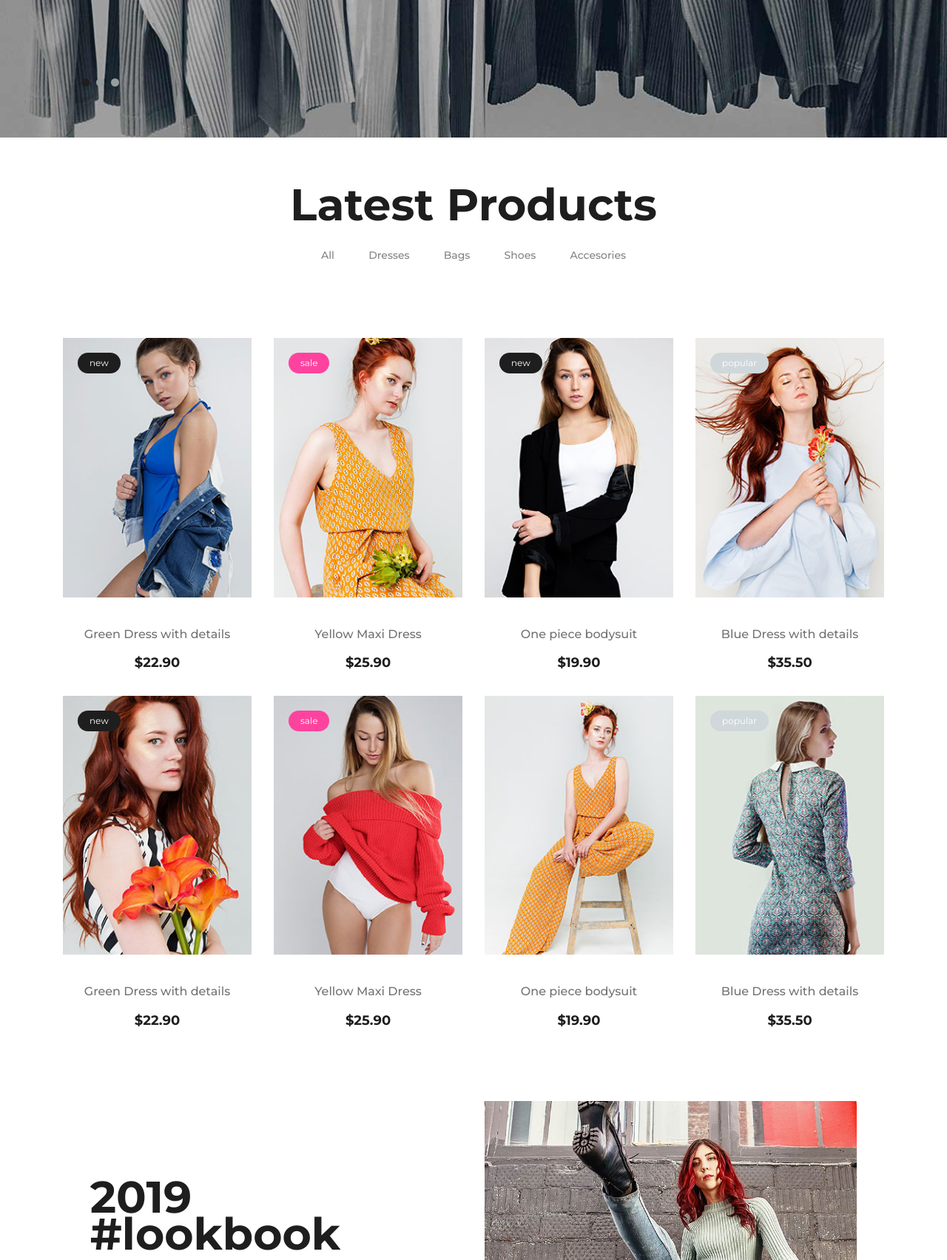
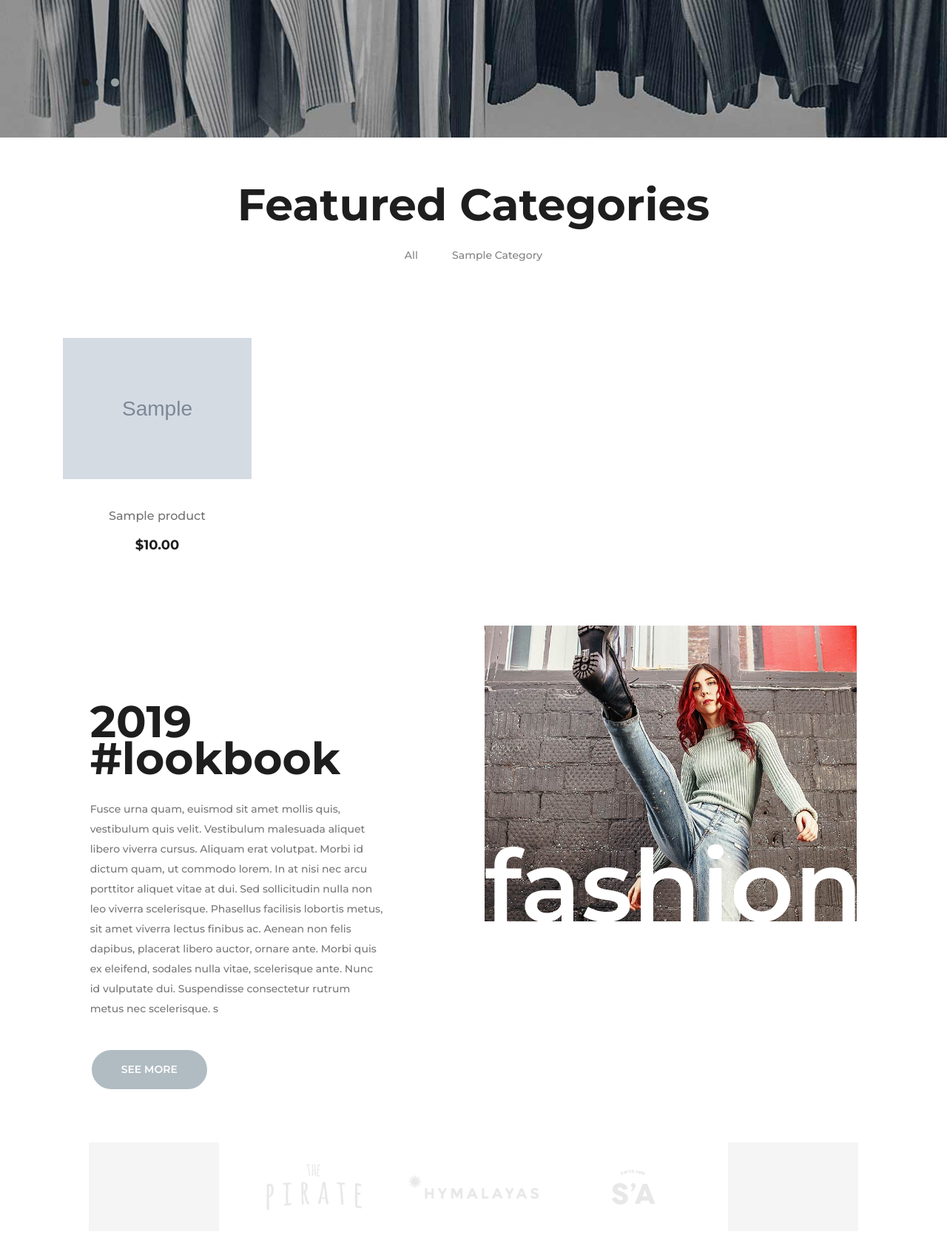
Before and after one commit to rabeyasumi/django-ecommerce, a Django app: page / in a window 1280 px wide. Shown: the part 743-2447 px from the top of the page at 74% size. Run offline with Django 5.2, Linux system fonts and the light colour scheme; tables that the repository leaves empty hold one stand-in row (values such as "Sample post"); grey boxes marked "Sample" are stand-in pictures; some libraries are stand-ins or nearby versions; grey boxes are pictures that could not be loaded.

Commit message:
Add dynamic category filtering on homepage

```diff
--- a/product/views.py
+++ b/product/views.py
@@ -1,8 +1,24 @@
 from django.views import generic
+from .models import(
+    Category,
+    Product,
+    Slider
+)
 
 # Create your views here.
 class Home(generic.TemplateView):
     template_name = 'home.html'
 
+    def get_context_data(self, **kwargs):
+        context = super().get_context_data(**kwargs)
+        context.update(
+            {
+                'featured_categories': Category.objects.filter(featured=True),
+                'featured_products': Product.objects.filter(featured=True),
+                'sliders': Slider.objects.filter(show=True)
+            }
+        )
+        return context
+
 class ProductDetails(generic.TemplateView):
     template_name = 'product/product-details.html'
--- a/templates/home.html
+++ b/templates/home.html
@@ -12,114 +12,33 @@
             <div class="row">
                 <div class="col-lg-12 text-center">
                     <div class="section-title">
-                        <h2>Latest Products</h2>
+                        <h2>Featured Categories</h2>
                     </div>
                     <ul class="product-controls">
                         <li data-filter="*">All</li>
-                        <li data-filter=".dresses">Dresses</li>
-                        <li data-filter=".bags">Bags</li>
-                        <li data-filter=".shoes">Shoes</li>
-                        <li data-filter=".accesories">Accesories</li>
+                        {% for category in categories %}
+                        <li data-filter=".{{category.slug}}">{{category.title|title}}</li>
+                        {% endfor %}
                     </ul>
                 </div>
             </div>
         </div>
         <div class="row" id="product-list">
-            <div class="col-lg-3 col-sm-6 mix all dresses bags">
+            {% for category in categories %}
+            {% for product in category.products.all %}
+            <div class="col-lg-3 col-sm-6 mix {{category.slug}}">
                 <div class="single-product-item">
                     <figure>
-                        <a href="#"><img src="{% static 'img/products/img-1.jpg' %}" alt=""></a>
-                        <div class="p-status">new</div>
+                        <a href="#"><img src="{{product.thumbnail}}" alt=""></a>
                     </figure>
                     <div class="product-text">
-                        <h6>Green Dress with details</h6>
-                        <p>$22.90</p>
+                        <h6>{{product.title}}</h6>
+                        <p>${{product.price}}</p>
                     </div>
                 </div>
             </div>
-            <div class="col-lg-3 col-sm-6 mix all dresses bags">
-                <div class="single-product-item">
-                    <figure>
-                        <a href="#"><img src="{% static 'img/products/img-2.jpg' %}"></a>
-                        <div class="p-status sale">sale</div>
-                    </figure>
-                    <div class="product-text">
-                        <h6>Yellow Maxi Dress</h6>
-                        <p>$25.90</p>
-                    </div>
-                </div>
-            </div>
-            <div class="col-lg-3 col-sm-6 mix all shoes accesories">
-                <div class="single-product-item">
-                    <figure>
-                        <a href="#"><img src="{% static 'img/products/img-3.jpg' %}" alt=""></a>
-                        <div class="p-status">new</div>
-                    </figure>
-                    <div class="product-text">
-                        <h6>One piece bodysuit</h6>
-                        <p>$19.90</p>
-                    </div>
-                </div>
-            </div>
-            <div class="col-lg-3 col-sm-6 mix all shoes accesories">
-                <div class="single-product-item">
-                    <figure>
-                        <a href="#"><img src="{% static 'img/products/img-4.jpg' %}" alt=""></a>
-                        <div class="p-status popular">popular</div>
-                    </figure>
-                    <div class="product-text">
-                        <h6>Blue Dress with details</h6>
-                        <p>$35.50</p>
-                    </div>
-                </div>
-            </div>
-            <div class="col-lg-3 col-sm-6 mix all dresses shoes">
-                <div class="single-product-item">
-                    <figure>
-                        <a href="#"><img src="{% static 'img/products/img-5.jpg' %}" alt=""></a>
-                        <div class="p-status">new</div>
-                    </figure>
-                    <div class="product-text">
-                        <h6>Green Dress with details</h6>
-                        <p>$22.90</p>
-                    </div>
-                </div>
-            </div>
-            <div class="col-lg-3 col-sm-6 mix all accesories bags">
-                <div class="single-product-item">
-                    <figure>
-                        <a href="#"><img src="{% static 'img/products/img-6.jpg' %}" alt=""></a>
-                        <div class="p-status sale">sale</div>
-                    </figure>
-                    <div class="product-text">
-                        <h6>Yellow Maxi Dress</h6>
-                        <p>$25.90</p>
-                    </div>
-                </div>
-            </div>
-            <div class="col-lg-3 col-sm-6 mix all dresses bags">
-                <div class="single-product-item">
-                    <figure>
-                        <a href="#"><img src="{% static 'img/products/img-7.jpg' %}" alt=""></a>
-                    </figure>
-                    <div class="product-text">
-                        <h6>One piece bodysuit</h6>
-                        <p>$19.90</p>
-                    </div>
-                </div>
-            </div>
-            <div class="col-lg-3 col-sm-6 mix all accesories bags">
-                <div class="single-product-item">
-                    <figure>
-                        <a href="#"><img src="{% static 'img/products/img-8.jpg' %}" alt=""></a>
-                        <div class="p-status popular">popular</div>
-                    </figure>
-                    <div class="product-text">
-                        <h6>Blue Dress with details</h6>
-                        <p>$35.50</p>
-                    </div>
-                </div>
-            </div>
+            {% endfor %}
+            {% endfor %}
         </div>
     </div>
 </section>
```
